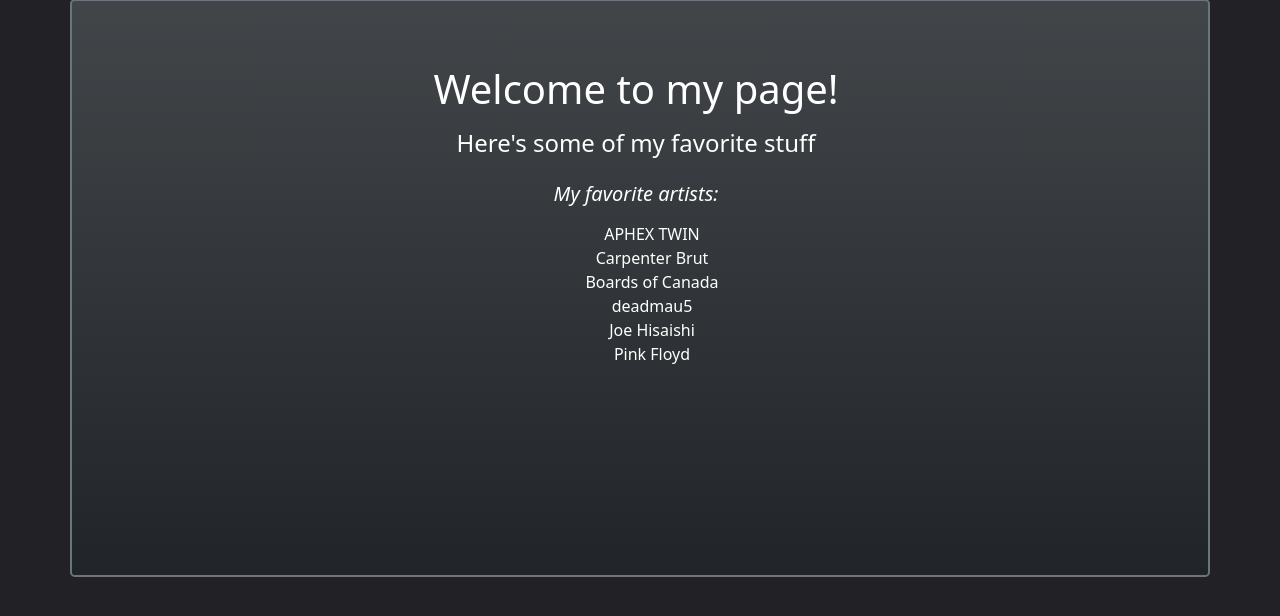
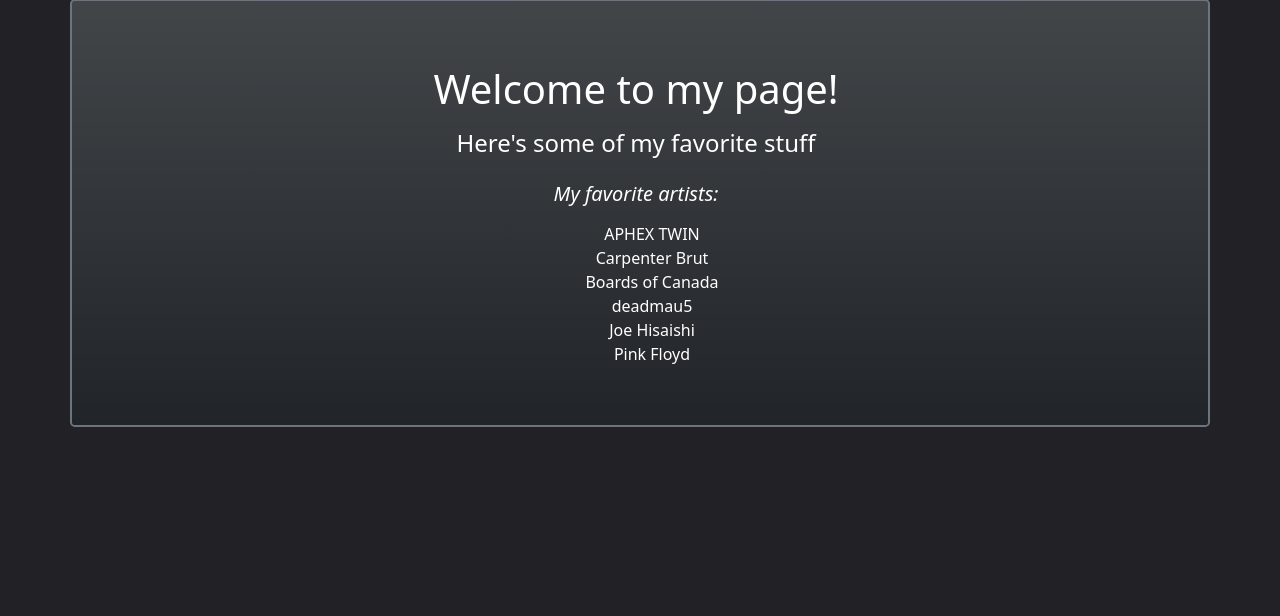
Before and after one commit to Navi-beep/Flask_fav_five, a Flask app: page / in a window 1280 px wide. Shown: the part 81-697 px from the top of the page. Run offline with Flask 2, Linux system fonts and the light colour scheme; some libraries are stand-ins or nearby versions.

Commit message:
changed div height

```diff
--- a/app/templates/base.html
+++ b/app/templates/base.html
@@ -33,7 +33,7 @@
 
         <div class="d-flex text-white align-items-center container mt-4 text-center bg-dark bg-gradient border border-secondary border-2 rounded-3">
             <div class="row w-100">
-                <div class="mt-3 m-2 p-5 text-center" style="height: 550px;">
+                <div class="mt-3 m-2 p-5 text-center" style="height: 400px;">
             {% block content %}
             {% endblock content %}
             </div>
```
